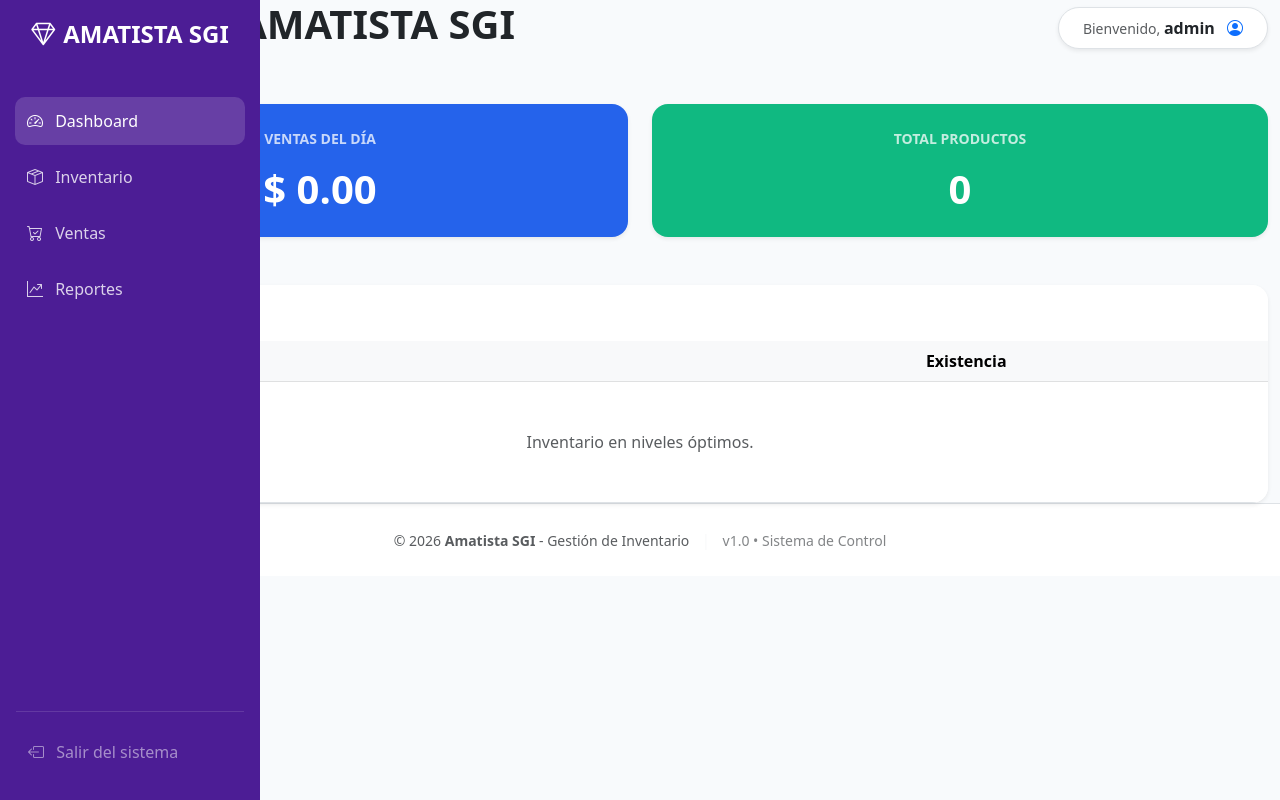
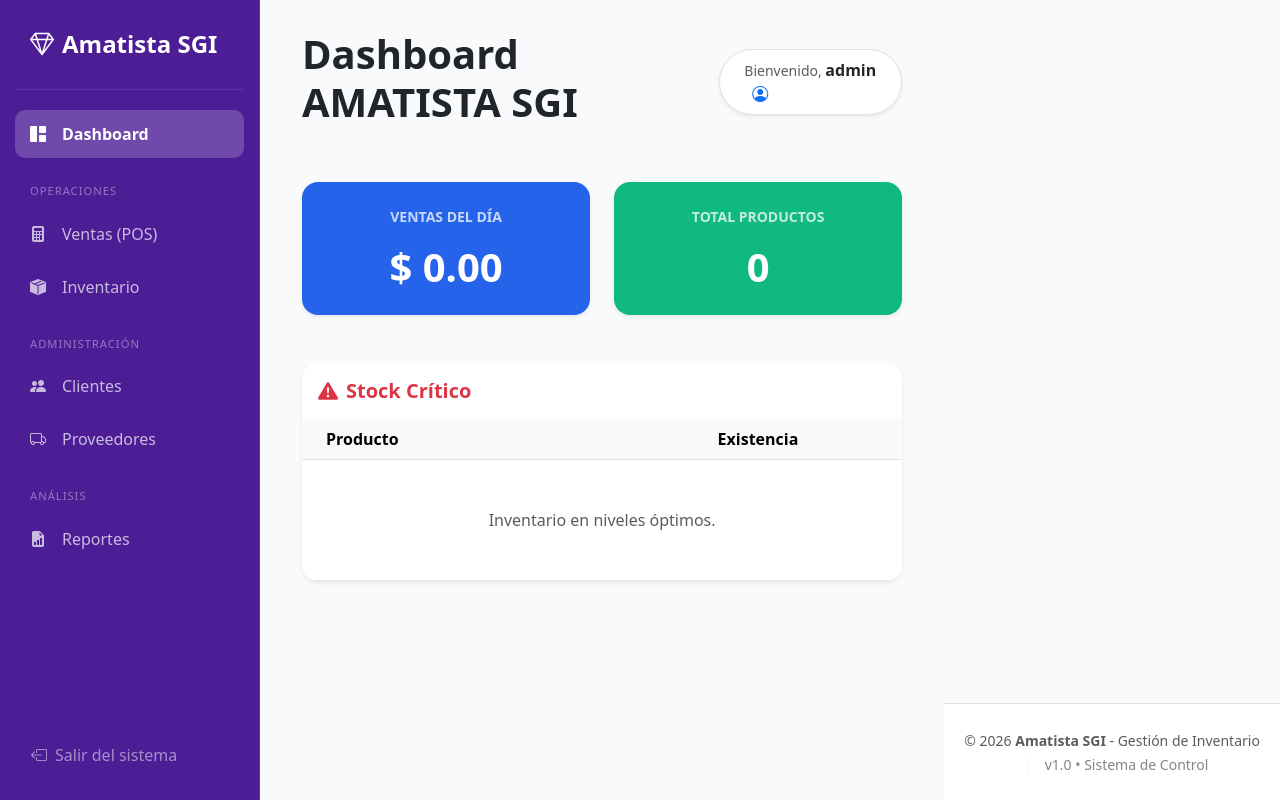
Before and after one commit to HelmunthAvila/amatista_sgi, a PHP site: page /dashboard.php in a window 1280 px wide. Run offline with PHP 8.4, Linux system fonts and the light colour scheme; data that the repository does not hold is empty.

Commit message:
Layout global y rutas del header

```diff
--- a/includes/header.php
+++ b/includes/header.php
@@ -1,40 +1,54 @@
 <?php
-// Evita el error naranja de "session already active"
+/**
+ * AMATISTA SGI - Header Principal
+ * Resuelve: Error de sesión, Rutas relativas y Diseño Responsivo
+ */
+
+// 1. Gestión de Sesión Segura
 if (session_status() === PHP_SESSION_NONE) {
     session_start();
 }
 
-// Lógica para que los links funcionen desde cualquier carpeta
+// 2. Lógica de Rutas Dinámicas
+// Detecta si estamos en la raíz o dentro de /modulos/ para ajustar los enlaces
 $archivo_actual = $_SERVER['PHP_SELF'];
-$es_modulo = (strpos($archivo_actual, '/modulos/') !== false);
-$base = $es_modulo ? "../../" : "";
+$base = (strpos($archivo_actual, '/modulos/') !== false) ? "../../" : "";
+
+// 3. Verificación de seguridad básica
+if (!isset($_SESSION['usuario'])) {
+    // Si no hay sesión, redirigir al login (ajustar ruta según tu estructura)
+    // header("Location: " . $base . "index.php");
+}
 ?>
 <!DOCTYPE html>
 <html lang="es">
 <head>
     <meta charset="UTF-8">
     <meta name="viewport" content="width=device-width, initial-scale=1.0">
-    <title>AMATISTA SGI</title>
+    <title>AMATISTA SGI - Sistema de Gestión</title>
+
     <link href="https://cdn.jsdelivr.net/npm/bootstrap@5.3.0/dist/css/bootstrap.min.css" rel="stylesheet">
     <link rel="stylesheet" href="https://cdn.jsdelivr.net/npm/bootstrap-icons@1.11.0/font/bootstrap-icons.css">
 
     <style>
         :root {
             --sidebar-width: 260px;
-            --color-amatista: #4c1d95;
+            --amatista-primary: #4c1d95; /* Morado Amatista */
+            --amatista-hover: rgba(255, 255, 255, 0.1);
         }
 
         body {
             background-color: #f8fafc;
             margin: 0;
-            overflow-x: hidden;
+            display: flex;
+            min-height: 100vh;
         }
 
-        /* Sidebar Fijo */
+        /* Sidebar Fijo y Estilizado */
         #sidebar {
             width: var(--sidebar-width);
             height: 100vh;
-            background-color: var(--color-amatista);
+            background-color: var(--amatista-primary);
             color: white;
             position: fixed;
             left: 0;
@@ -42,64 +56,99 @@ $base = $es_modulo ? "../../" : "";
             z-index: 1000;
             padding: 20px 15px;
             transition: all 0.3s;
+            border-right: 1px solid rgba(255,255,255,0.1);
         }
 
-        /* Área de contenido con MARGEN para no solaparse */
-        #content-area {
+        /* Contenedor Principal: Empuja el contenido a la derecha */
+        #main-wrapper {
             margin-left: var(--sidebar-width);
             width: calc(100% - var(--sidebar-width));
+            padding: 30px;
             min-height: 100vh;
-            padding: 30px;
-            position: relative;
+            display: flex;
+            flex-direction: column;
         }
 
+        /* Estilos de Navegación */
         .nav-link {
-            color: rgba(255,255,255,0.8);
+            color: rgba(255, 255, 255, 0.7);
+            padding: 12px 15px;
             border-radius: 10px;
-            margin-bottom: 8px;
-            padding: 12px;
+            margin-bottom: 5px;
+            display: flex;
+            align-items: center;
+            text-decoration: none;
+            transition: 0.2s;
         }
 
-        .nav-link:hover, .nav-link.active {
-            background: rgba(255,255,255,0.15);
+        .nav-link:hover {
+            background: var(--amatista-hover);
             color: white;
+        }
+
+        .nav-link.active {
+            background: rgba(255, 255, 255, 0.2);
+            color: white;
+            font-weight: 600;
+        }
+
+        .menu-category {
+            font-size: 0.7rem;
+            text-transform: uppercase;
+            letter-spacing: 1px;
+            color: rgba(255, 255, 255, 0.4);
+            margin: 20px 0 10px 15px;
+        }
+
+        .logo-container {
+            padding: 10px 15px 30px 15px;
+            border-bottom: 1px solid rgba(255,255,255,0.1);
+            margin-bottom: 20px;
         }
     </style>
 </head>
 <body>
 
-<div id="sidebar">
-    <div class="text-center mb-5">
-        <h4 class="fw-bold"><i class="bi bi-gem me-2"></i>AMATISTA SGI</h4>
+<nav id="sidebar">
+    <div class="logo-container">
+        <h4 class="fw-bold mb-0 text-white">
+            <i class="bi bi-gem me-2"></i>Amatista SGI
+        </h4>
     </div>
 
-    <ul class="nav flex-column">
-        <li class="nav-item">
+    <div class="nav flex-column">
         <a href="<?= $base ?>dashboard.php" class="nav-link <?= (basename($archivo_actual) == 'dashboard.php') ? 'active' : '' ?>">
-                <i class="bi bi-speedometer2 me-2"></i> Dashboard
+            <i class="bi bi-grid-1x2-fill me-3"></i> Dashboard
         </a>
-        </li>
-        <li class="nav-item">
+
+        <div class="menu-category">Operaciones</div>
+        <a href="<?= $base ?>modulos/ventas/pos.php" class="nav-link <?= (strpos($archivo_actual, 'ventas/') !== false) ? 'active' : '' ?>">
+            <i class="bi bi-calculator-fill me-3"></i> Ventas (POS)
+        </a>
+
         <a href="<?= $base ?>modulos/productos/listar.php" class="nav-link <?= (strpos($archivo_actual, 'productos/') !== false) ? 'active' : '' ?>">
-                <i class="bi bi-box-seam me-2"></i> Inventario
+            <i class="bi bi-box-seam-fill me-3"></i> Inventario
         </a>
-        </li>
-        <li class="nav-item">
-            <a href="<?= $base ?>modulos/ventas/listar.php" class="nav-link <?= (strpos($archivo_actual, 'ventas/') !== false) ? 'active' : '' ?>">
-                <i class="bi bi-cart-check me-2"></i> Ventas
+
+        <div class="menu-category">Administración</div>
+        <a href="<?= $base ?>modulos/clientes/listar.php" class="nav-link <?= (strpos($archivo_actual, 'clientes/') !== false) ? 'active' : '' ?>">
+            <i class="bi bi-people-fill me-3"></i> Clientes
         </a>
-        </li>
-        <li class="nav-item">
+        <a href="<?= $base ?>modulos/proveedores/listar.php" class="nav-link <?= (strpos($archivo_actual, 'proveedores/') !== false) ? 'active' : '' ?>">
+            <i class="bi bi-truck me-3"></i> Proveedores
+        </a>
+
+        <div class="menu-category">Análisis</div>
         <a href="<?= $base ?>modulos/reportes/inventario.php" class="nav-link <?= (strpos($archivo_actual, 'reportes/') !== false) ? 'active' : '' ?>">
-                <i class="bi bi-graph-up-arrow me-2"></i> Reportes
+            <i class="bi bi-file-earmark-bar-graph-fill me-3"></i> Reportes
         </a>
-        </li>
-    </ul>
+    </div>
 
     <div class="position-absolute bottom-0 start-0 w-100 p-3">
-        <hr class="text-white-50">
         <a href="<?= $base ?>logout.php" class="nav-link text-white-50 small">
             <i class="bi bi-box-arrow-left me-2"></i> Salir del sistema
         </a>
     </div>
-</div>
+</nav>
+
+<div id="main-wrapper">
```
Lines whose indentation alone changed are shown as unchanged.
